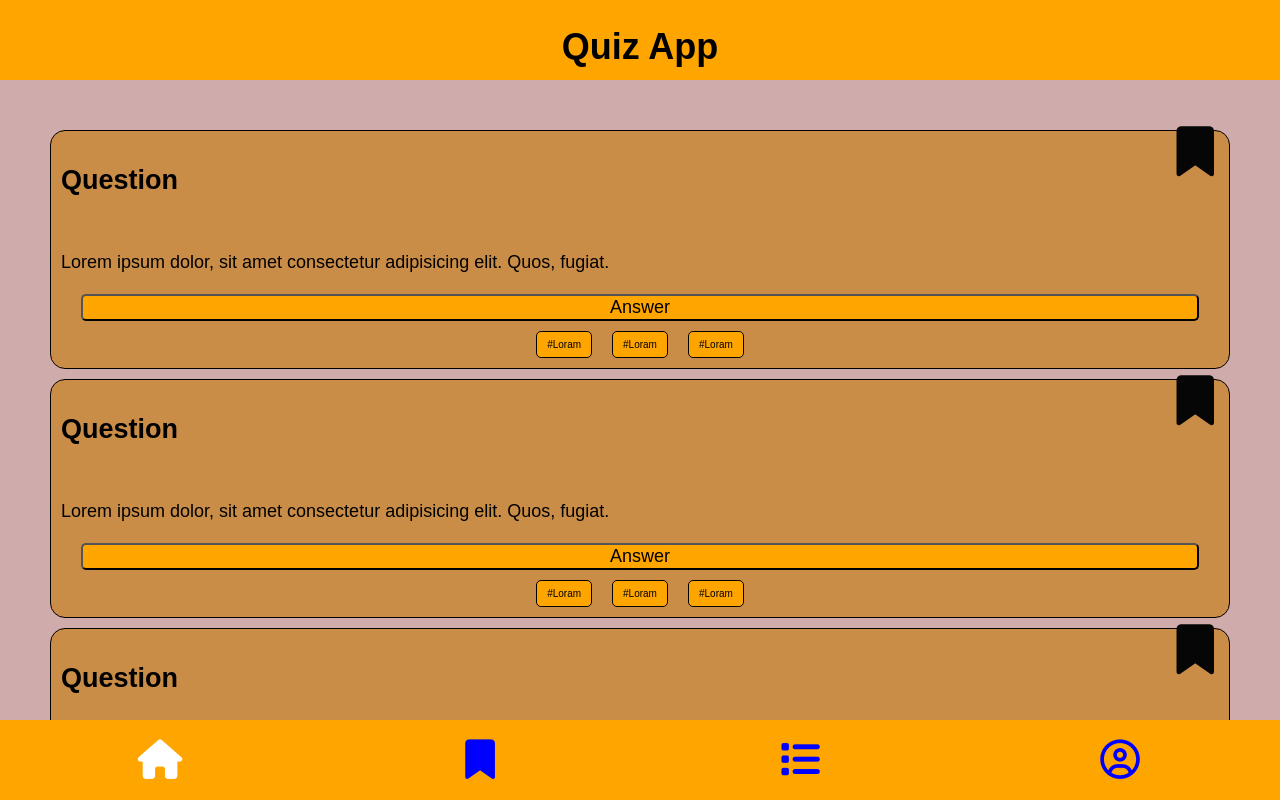
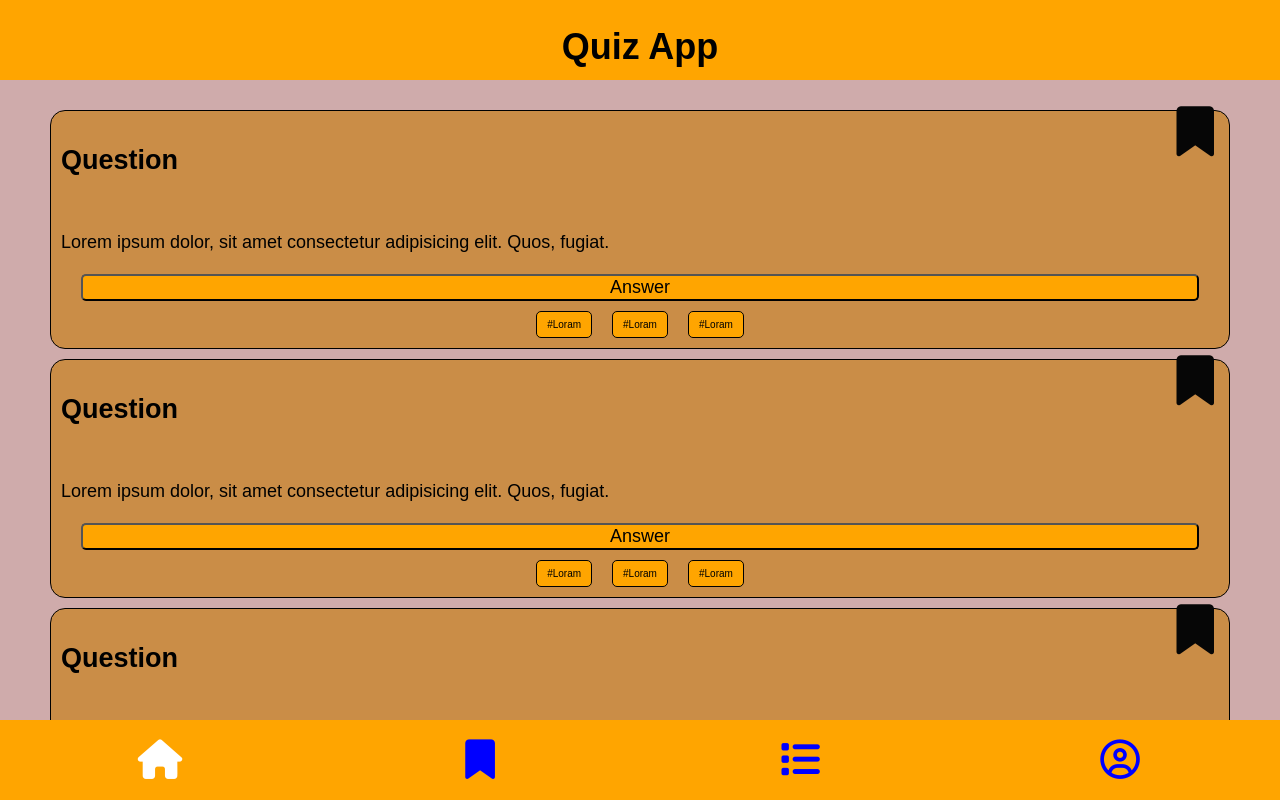
Before and after one commit to hugh-burgess/quiz-app-hugh, a website: page pages/index.html in a window 1280 px wide. Drawn offline with Linux system fonts and the light colour scheme.

Commit message:
final question-branch commit

```diff
--- a/styles/_base.css
+++ b/styles/_base.css
@@ -53,7 +53,7 @@ button {
 /* sample box - flex parent */
 .content {
   color: black;
-  padding: 50px 50px;
+  padding: 30px 50px;
   display: flex;
   flex-direction: column;
   justify-content: center;
```
